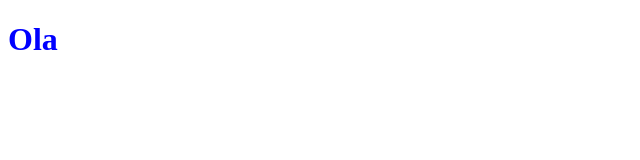
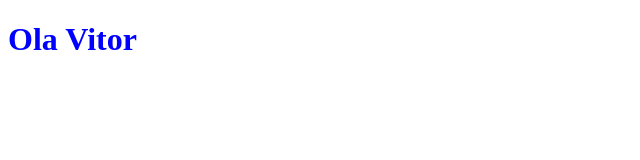
Before and after one commit to martinsricardo/git-test, a plain HTML site: page index.html in a window 1280 px wide. Shown: the whole page, without its empty margins (0-640 px from the left). Drawn offline with Linux system fonts and the light colour scheme.

Commit message:
mudei o titulo

```diff
--- a/index.html
+++ b/index.html
@@ -7,6 +7,6 @@
     <title>Document</title>
 </head>
 <body>
-    <h1 style="color:blue;">Ola</h1>
+    <h1 style="color:blue;">Ola Vitor</h1>
 </body>
 </html>
```
